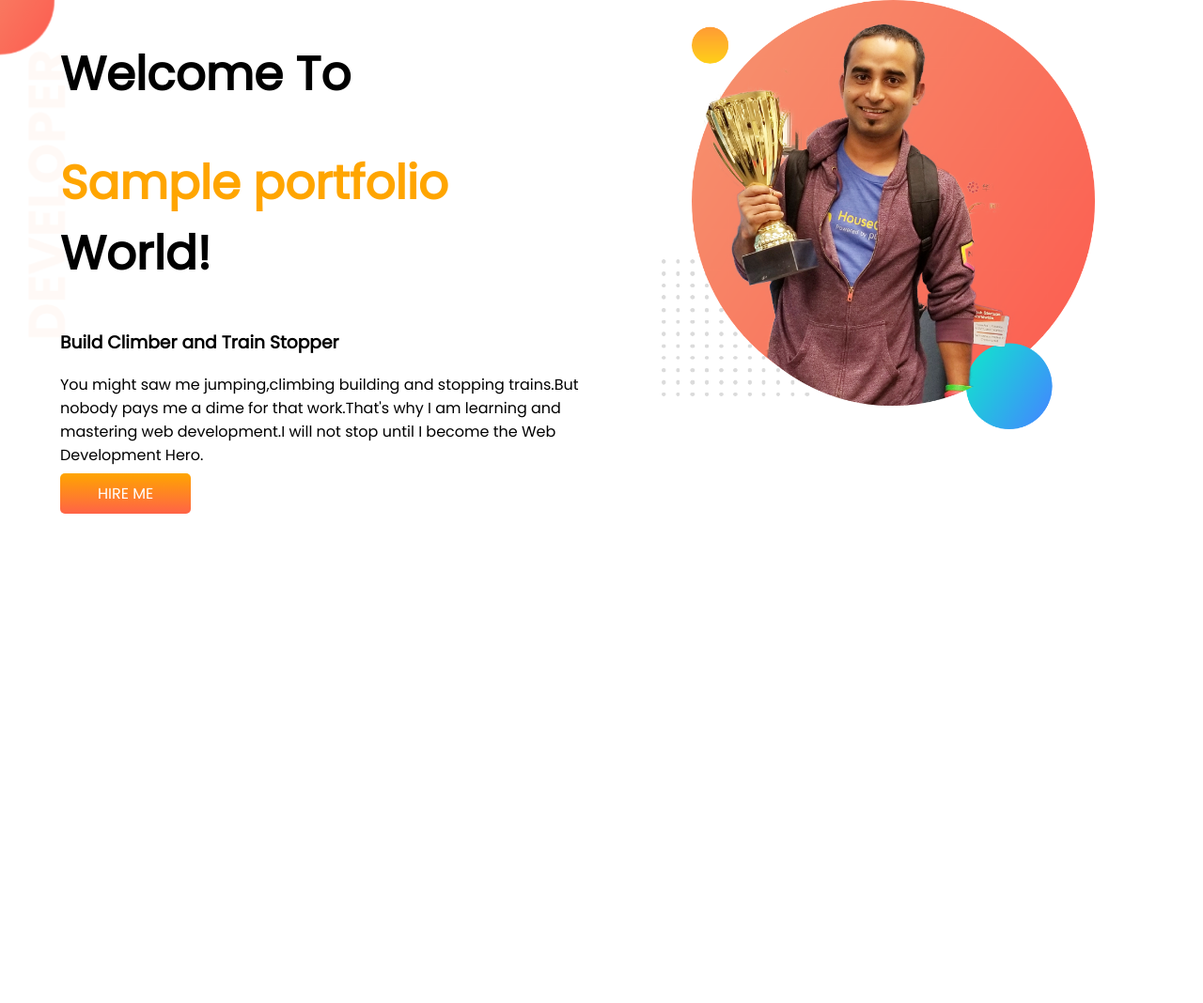
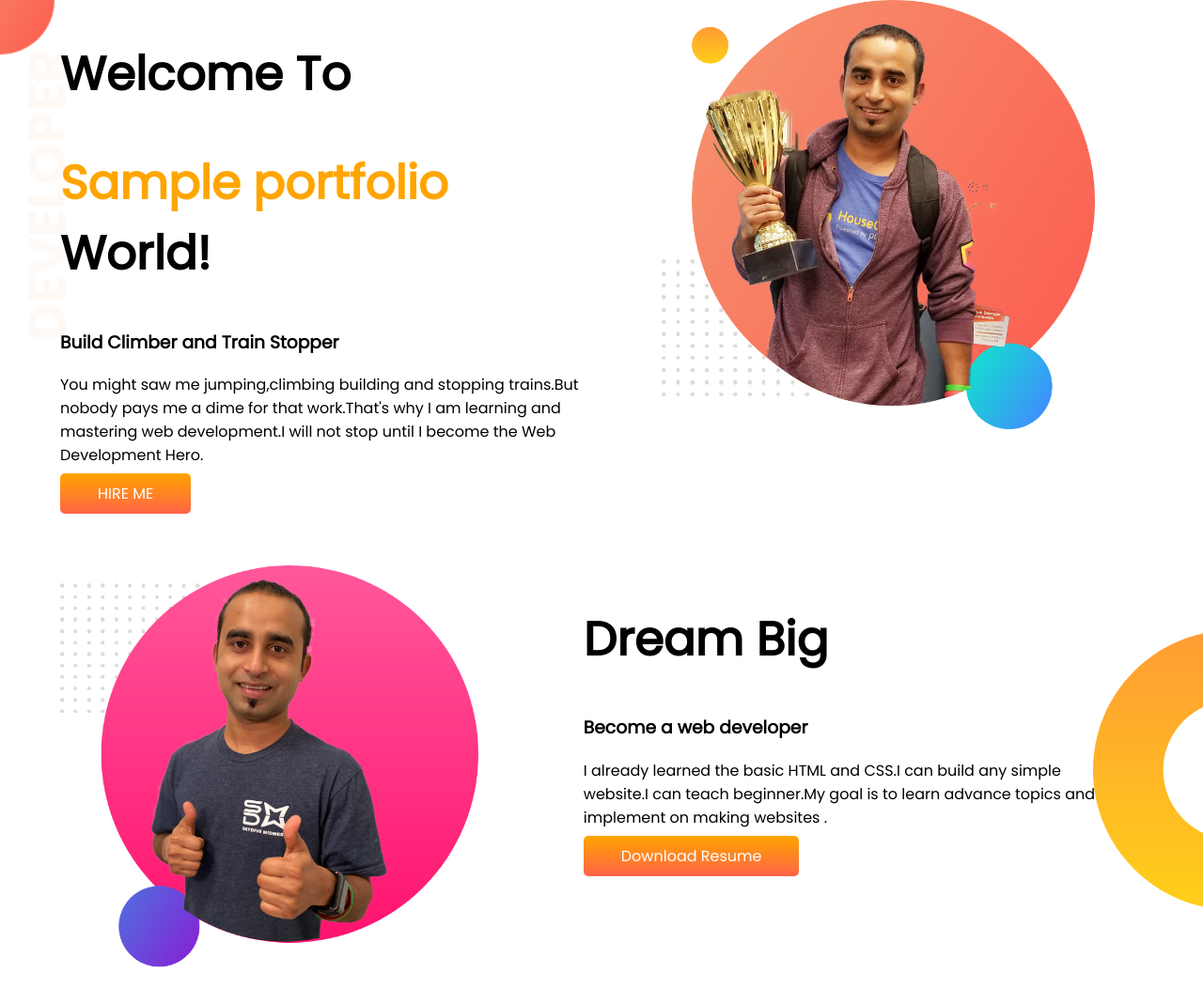
Before and after one commit to LailaIsrat/developer-portfolio, a plain HTML site: page index.html in a window 1280 px wide. Shown: the whole page at 94% size. Before the commit the page ends 800 px from the top, so only its background shows below. Drawn offline with Linux system fonts and the light colour scheme.

Commit message:
second section

```diff
--- a/index.html
+++ b/index.html
@@ -19,8 +19,8 @@
             <h1><span class="orange-colour">Sample portfolio</span> World!</h1>
             <h3>Build Climber and Train Stopper</h3>
             <p>You might saw me jumping,climbing building and stopping trains.But nobody pays me a dime for that
-                work.That's
-                why I am learning and mastering web development.I will not stop until I become the Web Development Hero.
+                work.That's why I am learning and mastering web development.I will not stop until I become the Web
+                Development Hero.
             </p>
             <a class="link-button" target="_blank" href="https://www.linkedin.com/in/laila-israt-a3629b155/">HIRE ME</a>
         </div>
@@ -29,6 +29,23 @@
         </div>
     </section>
 
+    <section class="dream-big">
+        <div class="half-width">
+            <img src="images/jhankar2.png" alt="">
+        </div>
+        <div class="half-width-dream">
+            <h1>Dream Big</h1>
+            <h3>Become a web developer</h3>
+            <p>I already learned the basic HTML and CSS.I can build any simple website.I can teach beginner.My goal is
+                to learn advance topics and implement on making websites .
+            </p>
+            <a class="link-button" target="_blank" href="https://www.linkedin.com/in/laila-israt-a3629b155/">Download
+                Resume</a>
+        </div>
+
+
+    </section>
+
 </body>
 
 </html>
--- a/style.css
+++ b/style.css
@@ -10,6 +10,7 @@ h1{
 }
 section{
     display: flex;
+    margin-bottom: 5%;
 }
 .half-width{
     width: 50%;
@@ -31,3 +32,16 @@ section{
     background-image: url(images/top-banner.png) ;
     background-repeat: no-repeat;
 }
+
+
+.dream-big{
+    background-image: url(images/dream-bg.png);
+    background-repeat: no-repeat;
+    background-position: right;
+
+}
+.half-width-dream{
+    width: 50%;
+
+    padding-right: 8%;
+}
```
